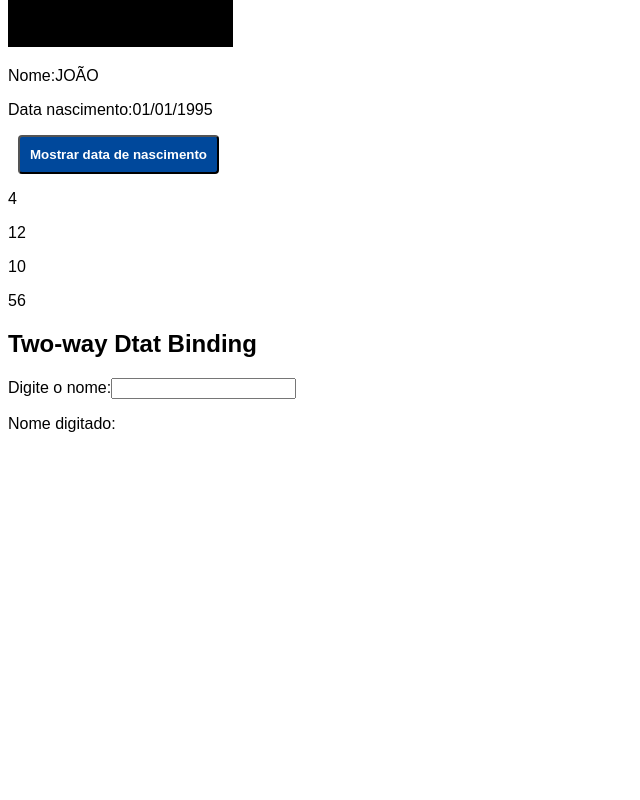
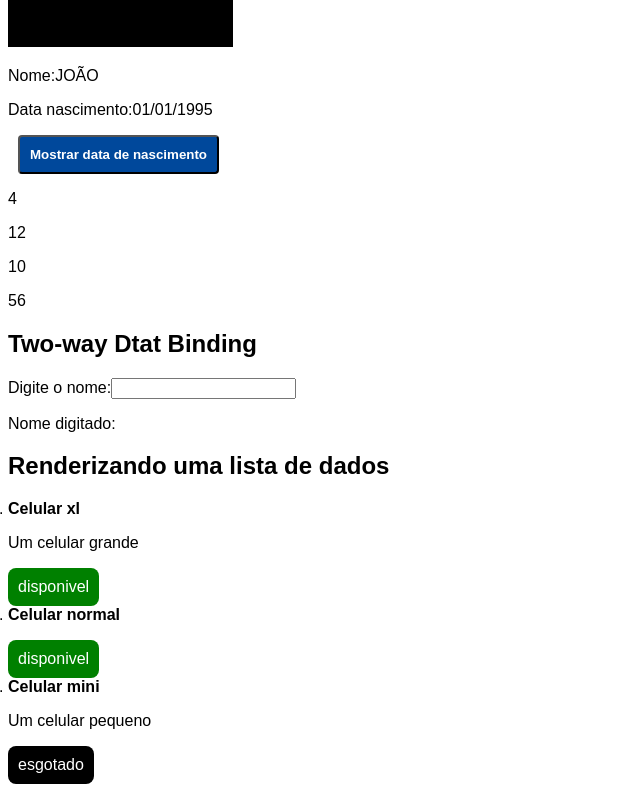
Before and after one commit to juceliocoelho2022/fundamentos-angular, an Angular app: page / in a window 1280 px wide. Shown: the part 294-1094 px from the top of the page, without its empty margins (0-640 px from the left). Before the commit the page ends 800 px from the top, so only its background shows below. Built offline with nearby package versions, Linux system fonts and the light colour scheme.

Commit message:
COMPONENTES

```diff
--- a/src/app/app.component.html
+++ b/src/app/app.component.html
@@ -2,3 +2,4 @@
 <app-segundo-componente></app-segundo-componente>
 <app-pipe-customizado></app-pipe-customizado>
 <app-two-way-data-binding></app-two-way-data-binding>
+<app-renderizando-listas></app-renderizando-listas>
--- a/src/app/app.module.ts
+++ b/src/app/app.module.ts
@@ -9,6 +9,7 @@ import { MultiplicarPorPipe } from './multiplicar-por.pipe';
 import { PipeCustomizadoComponent } from './pipe-customizado/pipe-customizado.component';
 import { TwoWayDataBindingComponent } from './two-way-data-binding/two-way-data-binding.component';
 import { FormsModule } from '@angular/forms';
+import { RenderizandoListasComponent } from './renderizando-listas/renderizando-listas.component';
 
 @NgModule({
   declarations: [
@@ -17,7 +18,8 @@ import { FormsModule } from '@angular/forms';
     SegundoComponenteComponent,
     MultiplicarPorPipe,
     PipeCustomizadoComponent,
-    TwoWayDataBindingComponent
+    TwoWayDataBindingComponent,
+    RenderizandoListasComponent
   ],
   imports: [
     BrowserModule,
--- /dev/null
+++ b/src/app/renderizando-listas/renderizando-listas.component.css
@@ -0,0 +1,20 @@
+.lista-produtos{
+    padding-left: 0;
+    list-style-type: nome;
+}
+
+.lista-produtos strong{
+    display:block
+}
+
+.lista-produtos span{
+    display: inline-block;
+    padding: 10px;
+    border-radius: 8px;
+    background-color: green;
+    color: white;
+}
+
+.lista-produtos .esgotado{
+    background-color: black;
+}
--- /dev/null
+++ b/src/app/renderizando-listas/renderizando-listas.component.html
@@ -0,0 +1,8 @@
+<h2>Renderizando uma lista de dados</h2>
+<ul class="lista-produtos">
+    <li *ngFor="let celular of celulares">
+        <strong>{{ celular.nome }}</strong>
+        <p>{{ celular.descricao }}</p>
+        <span [ngClass]="celular.esgotado  ? 'esgotado' : '' ">{{ celular.esgotado ? "esgotado" : "disponivel" }}</span>
+    </li>
+</ul>
--- /dev/null
+++ b/src/app/renderizando-listas/renderizando-listas.component.ts
@@ -0,0 +1,18 @@
+import { Component, OnInit } from '@angular/core';
+import { Celular } from '../types/Celular';
+
+@Component({
+  selector: 'app-renderizando-listas',
+  templateUrl: './renderizando-listas.component.html',
+  styleUrls: ['./renderizando-listas.component.css']
+})
+export class RenderizandoListasComponent  {
+
+  celulares: Celular[] = [
+    {id: 1, nome: "Celular xl", descricao: "Um celular grande", esgotado :false},
+    {id: 2, nome: "Celular normal", esgotado :false},
+    {id: 3, nome: "Celular mini", descricao: "Um celular pequeno", esgotado :true},
+
+  ]
+
+}
--- /dev/null
+++ b/src/app/types/Celular.ts
@@ -0,0 +1,6 @@
+export interface Celular {
+    id: number;
+    nome : string;
+    descricao?: string;
+    esgotado: boolean;
+}
```
Also changed, not shown: 1 other file (tests, documents, lock files or other folders).
